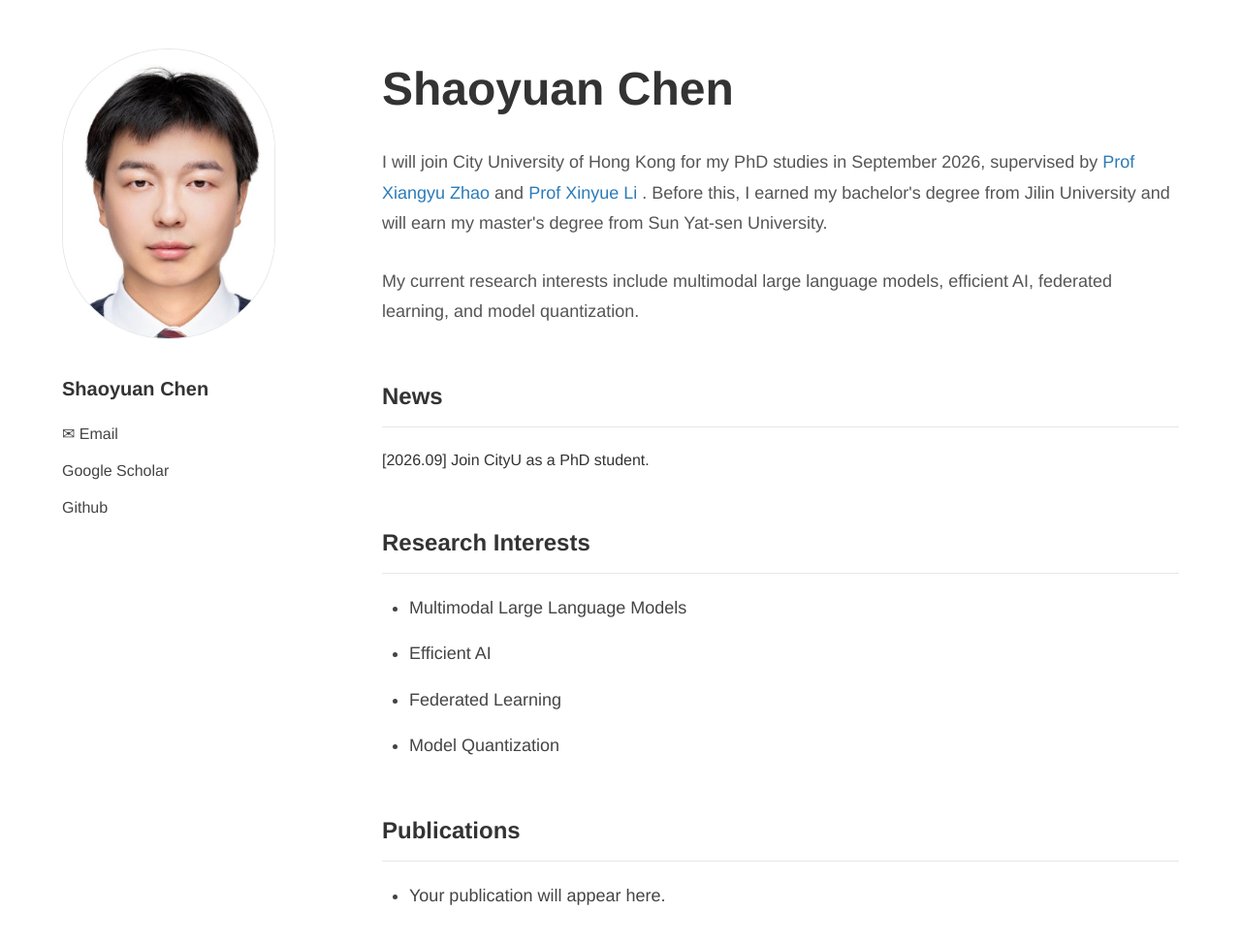
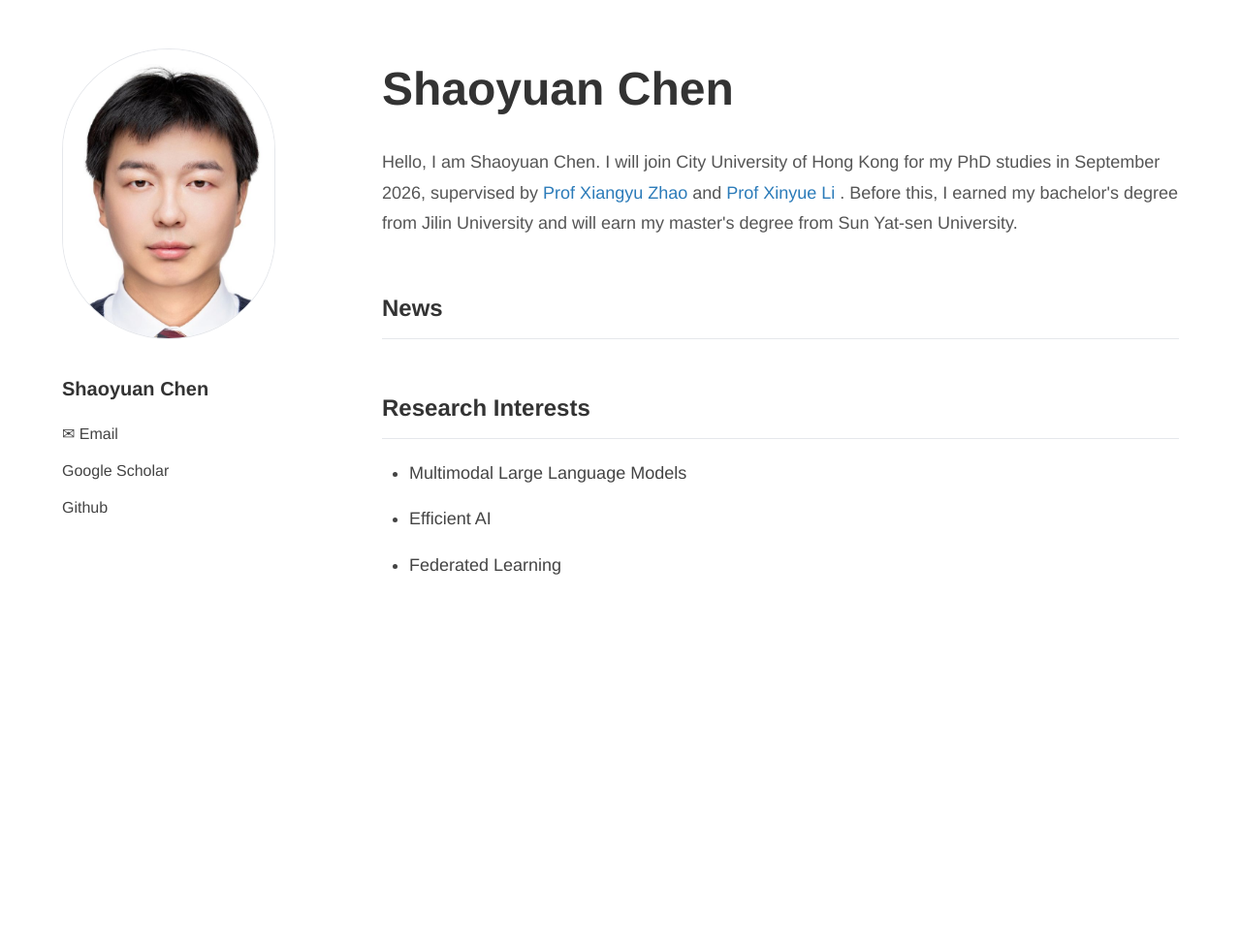
Before and after one commit to Where2HaveLunch/where2havelunch.github.io, a plain HTML site: page index.html in a window 1280 px wide. Shown: the whole page at 97% size. After the commit the page ends 800 px from the top, so only its background shows below. Drawn offline with Linux system fonts and the light colour scheme.

Commit message:
Update index.html

```diff
--- a/index.html
+++ b/index.html
@@ -263,6 +263,7 @@
                     <h2>Shaoyuan Chen</h2>
 
                     <p>
+                        Hello, I am Shaoyuan Chen.
                         I will join City University of Hong Kong for my PhD studies in September 2026, supervised by
                         <a href="https://zhaoxyai.github.io/">
                             Prof Xiangyu Zhao
@@ -275,11 +276,6 @@
                         and will earn my master's degree from Sun Yat-sen University.
                     </p>
 
-                    <p>
-                        My current research interests include multimodal large language models,
-                        efficient AI, federated learning, and model quantization.
-                    </p>
-
                 </div>
 
                 <!-- News -->
@@ -289,7 +285,7 @@
                     <h3>News</h3>
 
                     <div class="news-item">
-                        [2026.09] Join CityU as a PhD student.
+
                     </div>
 
                 </section>
@@ -308,24 +304,6 @@
 
                         <li>Federated Learning</li>
 
-                        <li>Model Quantization</li>
-
-                    </ul>
-
-                </section>
-
-                <!-- Publications -->
-
-                <section id="publications">
-
-                    <h3>Publications</h3>
-
-                    <ul>
-
-                        <li>
-                            Your publication will appear here.
-                        </li>
-
                     </ul>
 
                 </section>
```
